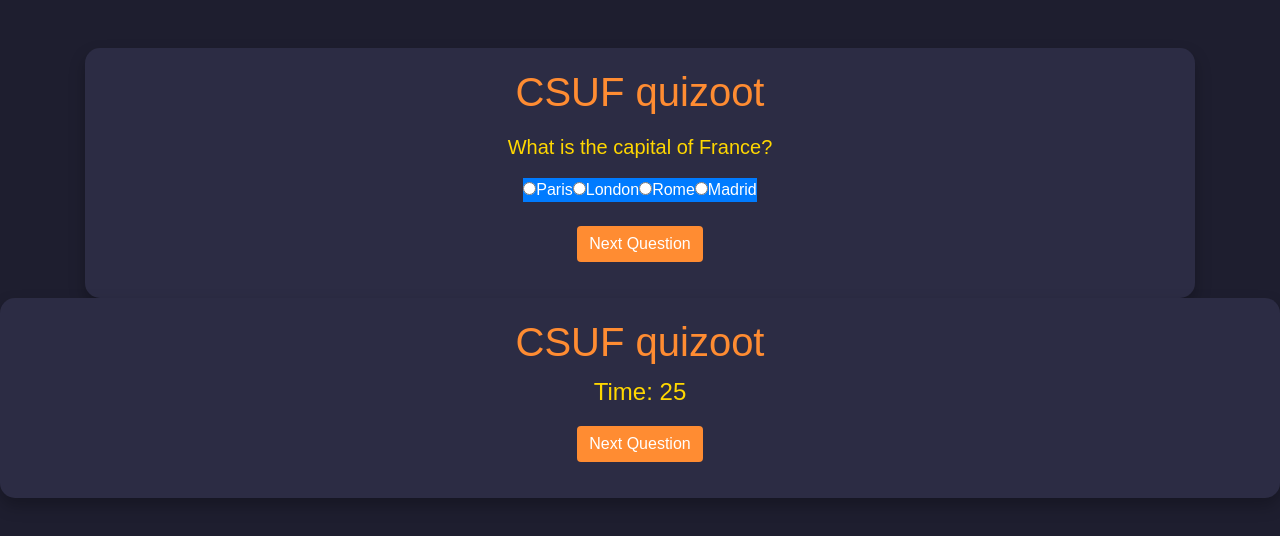
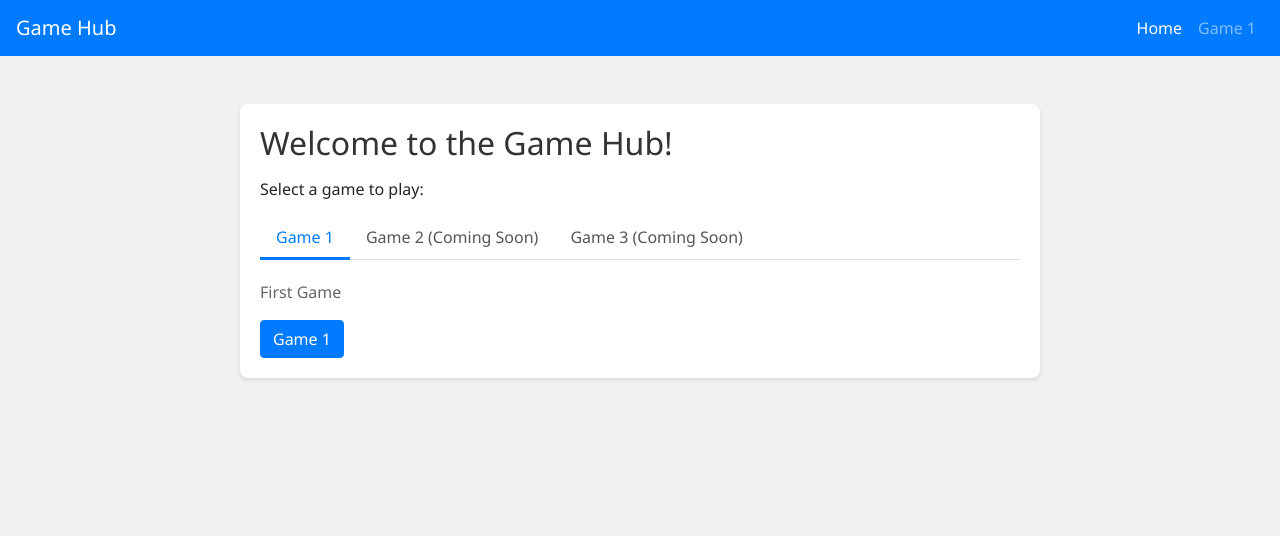
Before and after one commit to MarioCampos555/FrontEndP1, a plain HTML site: page index.html in a window 1280 px wide. Drawn offline with nearby package versions, Linux system fonts and the light colour scheme.

Commit message:
added navbar

```diff
--- a/index.html
+++ b/index.html
@@ -3,31 +3,76 @@
 <head>
     <meta charset="UTF-8">
     <meta name="viewport" content="width=device-width, initial-scale=1.0">
-    <title>CSUF quizoot</title>
-    <link href="https://stackpath.bootstrapcdn.com/bootstrap/4.3.1/css/bootstrap.min.css" rel="stylesheet">
-    <link rel="stylesheet" href="stylesheet/styles.css">
+    <title>Game Hub</title>
+    <!-- Use a consistent version of Bootstrap across all your HTML files -->
+    <link rel="stylesheet" href="https://stackpath.bootstrapcdn.com/bootstrap/4.5.2/css/bootstrap.min.css">
+    <link rel="stylesheet" href="stylesheet/styles2.css">
 </head>
 <body>
+    <nav class="navbar navbar-expand-lg navbar-dark bg-primary">
+        <a class="navbar-brand" href="#">Game Hub</a>
+        <button class="navbar-toggler" type="button" data-toggle="collapse" data-target="#navbarNav" aria-controls="navbarNav" aria-expanded="false" aria-label="Toggle navigation">
+          <span class="navbar-toggler-icon"></span>
+        </button>
+        <div class="collapse navbar-collapse" id="navbarNav">
+          <ul class="navbar-nav ml-auto">
+            <li class="nav-item active">
+              <a class="nav-link" href="index.html">Home <span class="sr-only">(current)</span></a>
+            </li>
+            <li class="nav-item">
+              <a class="nav-link" href="games/index1.html">Game 1</a>
+            </li>
+            <!-- Add more games or sections as needed -->
+          </ul>
+        </div>
+      </nav>
+
+<!-- Rest of your HTML structure remains the same -->
+
+
 
 <div class="container mt-5">
-    <div id="quiz-container" class="text-center">
-        <h1>CSUF quizoot</h1>
-        <div id="question" class="my-3"></div>
-        <div id="choices" class="mb-3"></div>
-        <button class="btn btn-primary" id="next-btn">Next Question</button>
-        <div id="result" class="mt-3"></div>
+    <h2>Welcome to the Game Hub!</h2>
+    <p>Select a game to play:</p>
+
+    <!-- Nav tabs -->
+    <ul class="nav nav-tabs" id="gameTabs" role="tablist">
+        <li class="nav-item">
+            <a class="nav-link active" id="quiz-tab" data-toggle="tab" href="#quiz" role="tab" aria-controls="quiz" aria-selected="true">Game 1 </a>
+        </li>
+        <li class="nav-item">
+            <a class="nav-link" id="game2-tab" data-toggle="tab" href="#game2" role="tab" aria-controls="game2" aria-selected="false">Game 2 (Coming Soon)</a>
+        </li>
+        <li class="nav-item">
+            <a class="nav-link" id="game3-tab" data-toggle="tab" href="#game3" role="tab" aria-controls="game3" aria-selected="false">Game 3 (Coming Soon)</a>
+        </li>
+    </ul>
+
+    <!-- Tab panes -->
+    <div class="tab-content">
+        <div class="tab-pane active" id="quiz" role="tabpanel" aria-labelledby="quiz-tab">
+            <!-- Quiz Game Content Here -->
+            <p>First Game </p>
+            <button id="start-quiz-btn" class="btn btn-primary">Game 1</button>
+        </div>
+        <div class="tab-pane" id="game2" role="tabpanel" aria-labelledby="game2-tab">
+            <p>Data for Game 2 will be available soon.</p>
+        </div>
+        <div class="tab-pane" id="game3" role="tabpanel" aria-labelledby="game3-tab">
+            <p>Data for Game 3 will be available soon.</p>
+        </div>
     </div>
 </div>
-<div id="quiz-container" class="text-center">
-    <h1>CSUF quizoot</h1>
-    <div id="timer">Time: 30</div> <!-- Timer display -->
-    <div id="question" class="my-3"></div>
-    <div id="choices" class="mb-3"></div>
-    <button class="btn btn-primary" id="next-btn">Next Question</button>
-    <div id="result" class="mt-3"></div>
-</div>
 
+<script src="https://code.jquery.com/jquery-3.3.1.slim.min.js"></script>
+<script src="https://cdnjs.cloudflare.com/ajax/libs/popper.js/1.14.7/umd/popper.min.js"></script>
+<script src="https://stackpath.bootstrapcdn.com/bootstrap/4.3.1/js/bootstrap.min.js"></script>
+<script>
+    $('#start-quiz-btn').click(function() {
+        // Redirect to Quiz Game or Initialize Quiz Game here
+        window.location.href = 'games/index1.html'; // Use the correct path or initialization method
 
-<script src="script.js"></script>
+    });
+</script>
 </body>
 </html>
--- /dev/null
+++ b/stylesheet/styles2.css
@@ -0,0 +1,68 @@
+/* styles2.css */
+
+body {
+    background-color: #f0f0f0;
+    font-family: 'Segoe UI', Tahoma, Geneva, Verdana, sans-serif;
+}
+
+.container {
+    background-color: white;
+    box-shadow: 0 2px 4px rgba(0, 0, 0, 0.1);
+    border-radius: 8px;
+    overflow: hidden;
+    max-width: 800px;
+    margin: auto;
+    padding: 20px;
+}
+
+h2 {
+    color: #333;
+    margin-bottom: 15px;
+}
+
+.nav-tabs .nav-link {
+    border: none;
+    border-bottom: 3px solid transparent;
+    color: #555;
+    font-size: 16px;
+    transition: color 0.3s, border-color 0.3s;
+}
+
+.nav-tabs .nav-link:hover,
+.nav-tabs .nav-link.active {
+    color: #007bff;
+    border-bottom-color: #007bff;
+}
+
+.tab-content {
+    margin-top: 20px;
+}
+
+.tab-pane p {
+    font-size: 16px;
+    color: #666;
+}
+
+.btn-primary {
+    background-color: #007bff;
+    border-color: #007bff;
+    transition: background-color 0.3s, border-color 0.3s, box-shadow 0.3s;
+}
+
+.btn-primary:hover {
+    background-color: #0056b3;
+    border-color: #004b9a;
+    box-shadow: 0 2px 4px rgba(0, 0, 0, 0.15);
+}
+
+.btn-primary:focus,
+.btn-primary.focus {
+    box-shadow: 0 0 0 0.2rem rgba(38, 143, 255, 0.5);
+}
+
+/* Responsive adjustments */
+@media (max-width: 768px) {
+    .container {
+        padding: 15px;
+    }
+}
```
Also changed, not shown: games/index1.html (added, +49 -0 lines), games/index2.html (added), script/script1.js (renamed from script.js), 1 other file.
